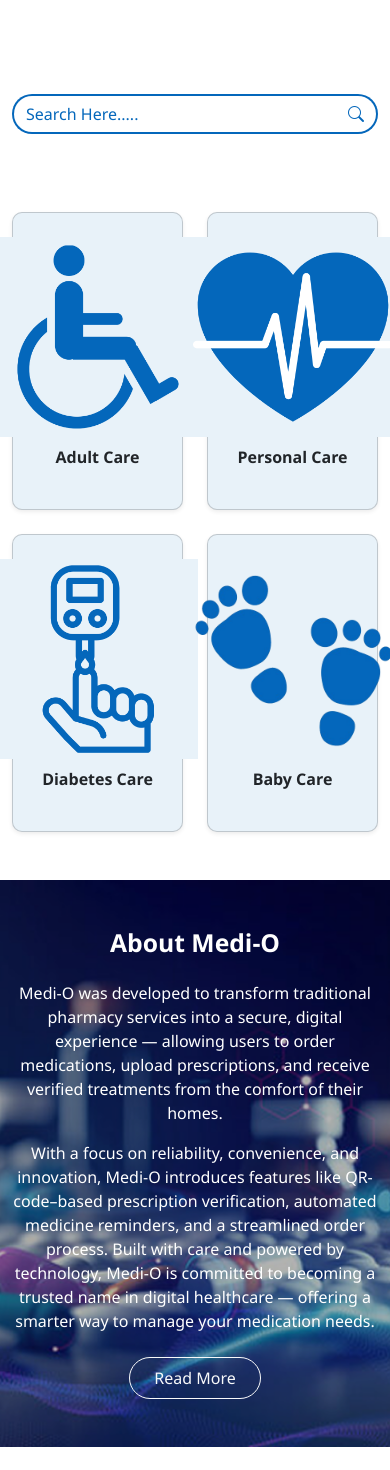
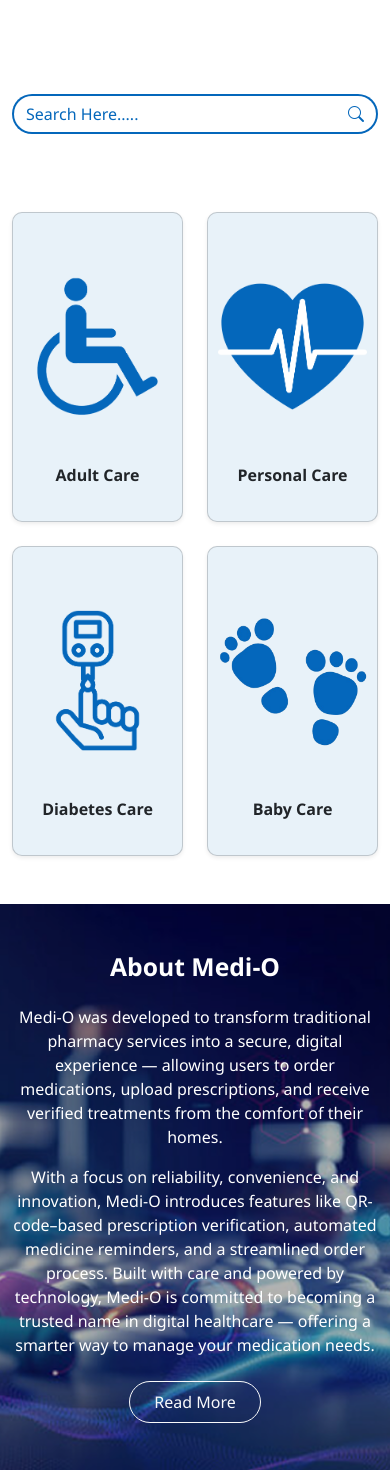
Before and after one commit to samathri/Medi-O, a PHP site: page / in a window 390 px wide. Shown: the part 762-2232 px from the top of the page. Run offline with PHP 8.4, Linux system fonts and the light colour scheme.

Commit message:
fixed category - home responsiveness

```diff
--- a/css/styles.css
+++ b/css/styles.css
@@ -201,7 +201,6 @@ body.menu-open > *:not(.navbar-collapse):not(.menu-backdrop) {
 
 
 /* Categories */
-/* Categories */
 .medi-category-section {
   padding-top: 40px;
   padding-bottom: 40px;
@@ -220,7 +219,8 @@ body.menu-open > *:not(.navbar-collapse):not(.menu-backdrop) {
   justify-content: center;
   text-align: center;
   height: 100%;
-  padding: 30px 10px; /* increased for image spacing */
+  padding: 30px 10px;
+  box-shadow: 0 2px 8px rgba(0, 0, 0, 0.05);
 }
 
 .medi-category-card:hover {
@@ -229,11 +229,20 @@ body.menu-open > *:not(.navbar-collapse):not(.menu-backdrop) {
 
 /* Category Icons */
 .category-icon {
-  width: 200px;
+  width: 100%;
+  max-width: 200px;
   height: 200px;
   object-fit: contain;
   margin-bottom: 15px;
 }
+
+/* Responsive Tweak: Add bottom margin for stacked mobile layout */
+@media (max-width: 576px) {
+  .medi-category-card {
+    margin-bottom: 20px;
+  }
+}
+
 
 
 /* About Section with Image and Overlay */
--- a/index.html
+++ b/index.html
@@ -114,34 +114,35 @@
   </section>
 
   <!-- Categories -->
-  <section class="container medi-category-section py-5">
-  <div class="row text-center g-4">
-    <div class="col-6 col-md-3">
-      <div class="card py-4 shadow-sm medi-category-card">
-        <img src="images/Adult-Care1-01 1.png" alt="Adult Care" class="category-icon mb-2" />
-        <p class="fw-semibold">Adult Care</p>
+<section class="container medi-category-section py-5">
+  <div class="row g-4 justify-content-center text-center">
+    <div class="col-6 col-sm-6 col-md-3 d-flex align-items-stretch">
+      <div class="card py-4 w-100 shadow-sm medi-category-card d-flex flex-column align-items-center justify-content-center">
+        <img src="images/Adult-Care1-01 1.png" alt="Adult Care" class="category-icon mb-3" />
+        <p class="fw-semibold mb-0">Adult Care</p>
       </div>
     </div>
-    <div class="col-6 col-md-3">
-      <div class="card py-4 shadow-sm medi-category-card">
-        <img src="images/Personal-Care-01-01-01 1.png" alt="Personal Care" class="category-icon mb-2" />
-        <p class="fw-semibold">Personal Care</p>
+    <div class="col-6 col-sm-6 col-md-3 d-flex align-items-stretch">
+      <div class="card py-4 w-100 shadow-sm medi-category-card d-flex flex-column align-items-center justify-content-center">
+        <img src="images/Personal-Care-01-01-01 1.png" alt="Personal Care" class="category-icon mb-3" />
+        <p class="fw-semibold mb-0">Personal Care</p>
       </div>
     </div>
-    <div class="col-6 col-md-3">
-      <div class="card py-4 shadow-sm medi-category-card">
-        <img src="images/Diabetic.png" alt="Diabetes Care" class="category-icon mb-2" />
-        <p class="fw-semibold">Diabetes Care</p>
+    <div class="col-6 col-sm-6 col-md-3 d-flex align-items-stretch">
+      <div class="card py-4 w-100 shadow-sm medi-category-card d-flex flex-column align-items-center justify-content-center">
+        <img src="images/Diabetic.png" alt="Diabetes Care" class="category-icon mb-3" />
+        <p class="fw-semibold mb-0">Diabetes Care</p>
       </div>
     </div>
-    <div class="col-6 col-md-3">
-      <div class="card py-4 shadow-sm medi-category-card">
-        <img src="images/baby.png" alt="Baby Care" class="category-icon mb-2" />
-        <p class="fw-semibold">Baby Care</p>
+    <div class="col-6 col-sm-6 col-md-3 d-flex align-items-stretch">
+      <div class="card py-4 w-100 shadow-sm medi-category-card d-flex flex-column align-items-center justify-content-center">
+        <img src="images/baby.png" alt="Baby Care" class="category-icon mb-3" />
+        <p class="fw-semibold mb-0">Baby Care</p>
       </div>
     </div>
   </div>
 </section>
+
 
 <!-- About Medi-O Section -->
 <section class="medi-about-section text-white text-center">
```
